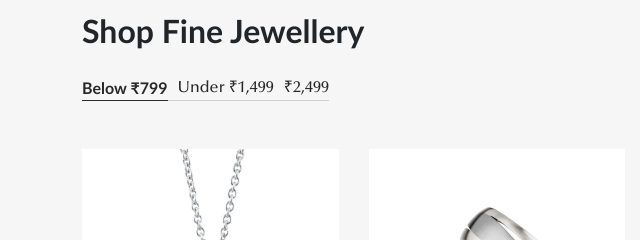
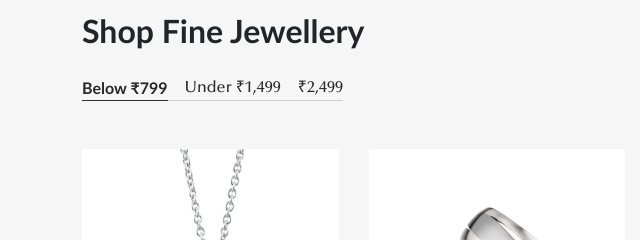
Before and after one commit to ravikiran8844/zillara-website, a website: page index.html in a window 1280 px wide. Shown: the part 1695-1935 px from the top of the page, 0-640 px from the left. Drawn offline with nearby package versions, Linux system fonts and the light colour scheme.

Commit message:
updated code

```diff
--- a/assets/css/style.css
+++ b/assets/css/style.css
@@ -441,7 +441,7 @@ header .nav-link img {
   width: fit-content;
   border: none;
   border-bottom: 1.5px solid #CECECE;
-  gap: 10px;
+  gap: 17px;
 
 }
 
```
